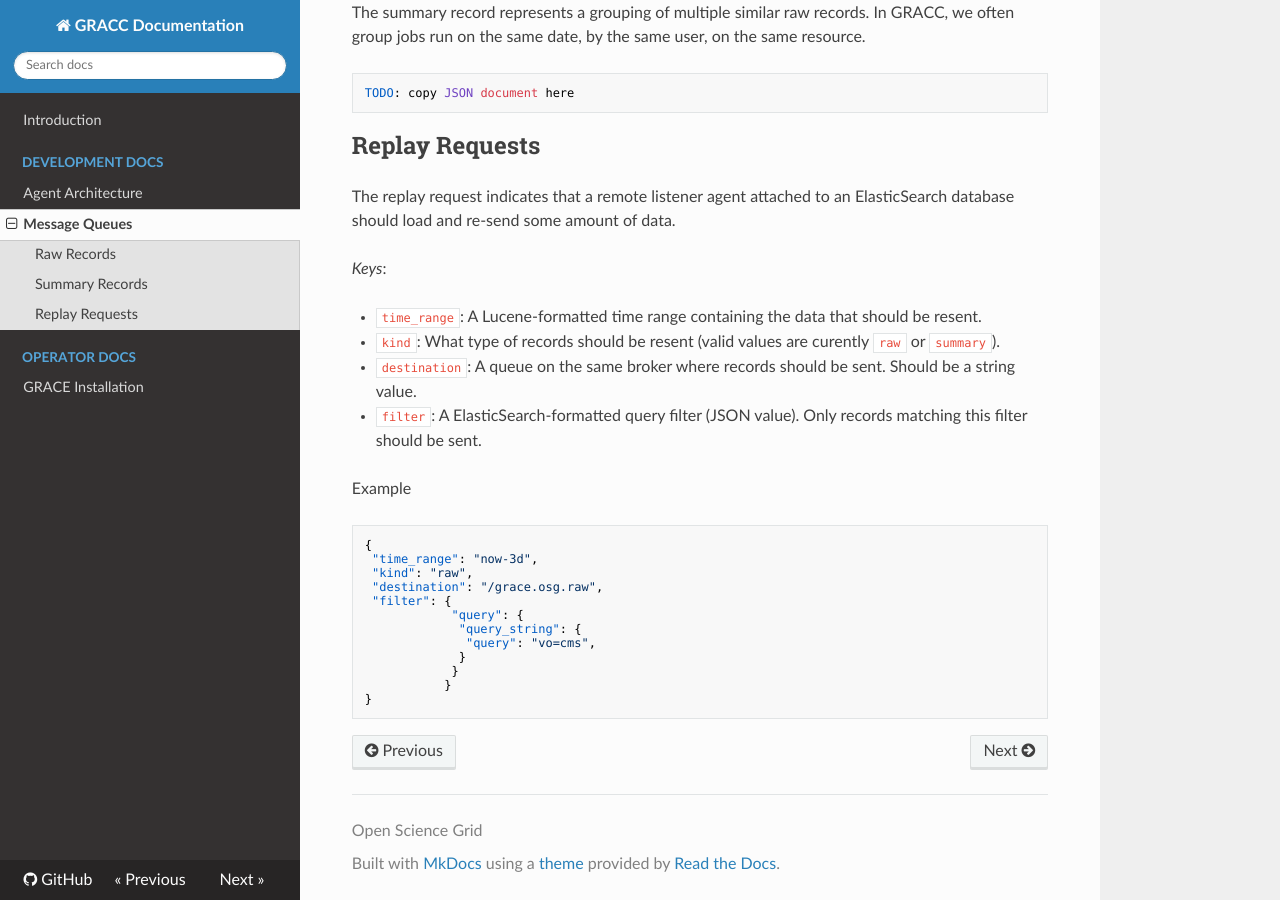
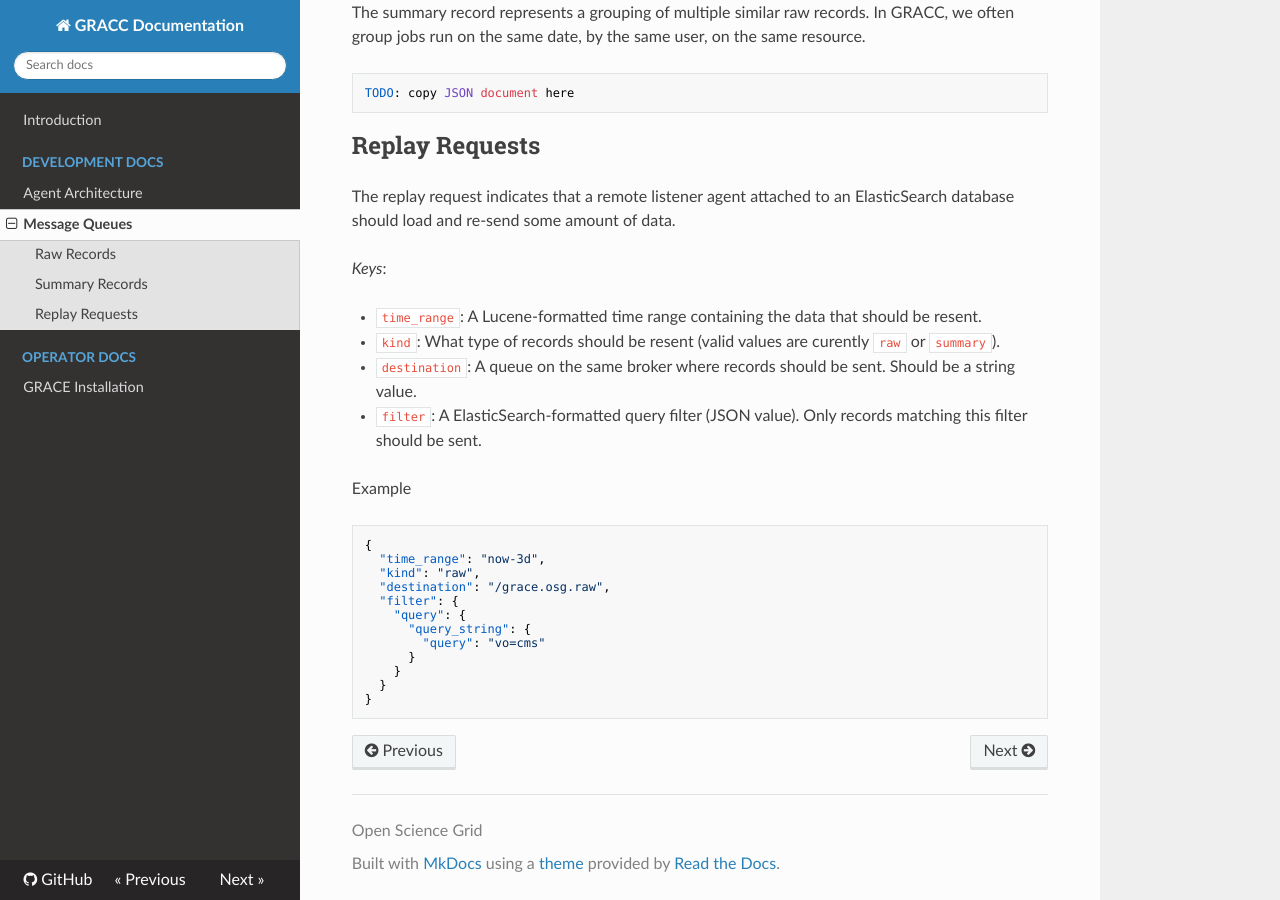
Before and after one commit to zvada/gracc, an MkDocs documentation site: the page built from docs/dev-docs/message-queues.md, in a window 1280 px wide and 900 px high, scrolled down 1203 px. Built offline with MkDocs 1.6.1, drawn with Linux system fonts in a browser that asks for light colours; nearby versions of some CDN libraries; old or Windows-style settings are respelled for this version of MkDocs.

Commit message:
Fix invalid json example and pretty-print it

````diff
--- a/docs/dev-docs/message-queues.md
+++ b/docs/dev-docs/message-queues.md
@@ -53,15 +53,15 @@ The replay request indicates that a remote listener agent attached to an Elastic
 Example
 ```
 {
- "time_range": "now-3d",
- "kind": "raw",
- "destination": "/grace.osg.raw",
- "filter": {
-            "query": {
-             "query_string": {
-              "query": "vo=cms",
-             }
-            }
-           }
+  "time_range": "now-3d",
+  "kind": "raw",
+  "destination": "/grace.osg.raw",
+  "filter": {
+    "query": {
+      "query_string": {
+        "query": "vo=cms"
+      }
+    }
+  }
 }
 ```
````
